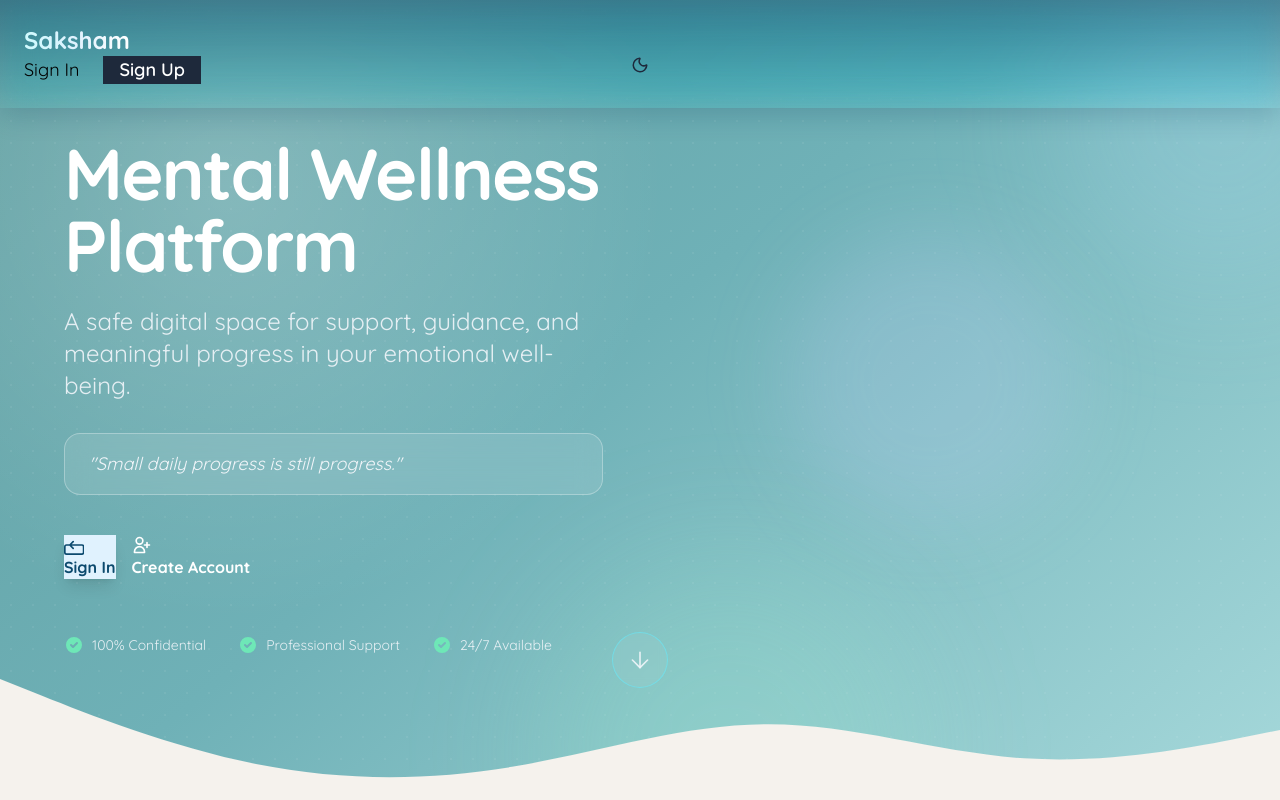
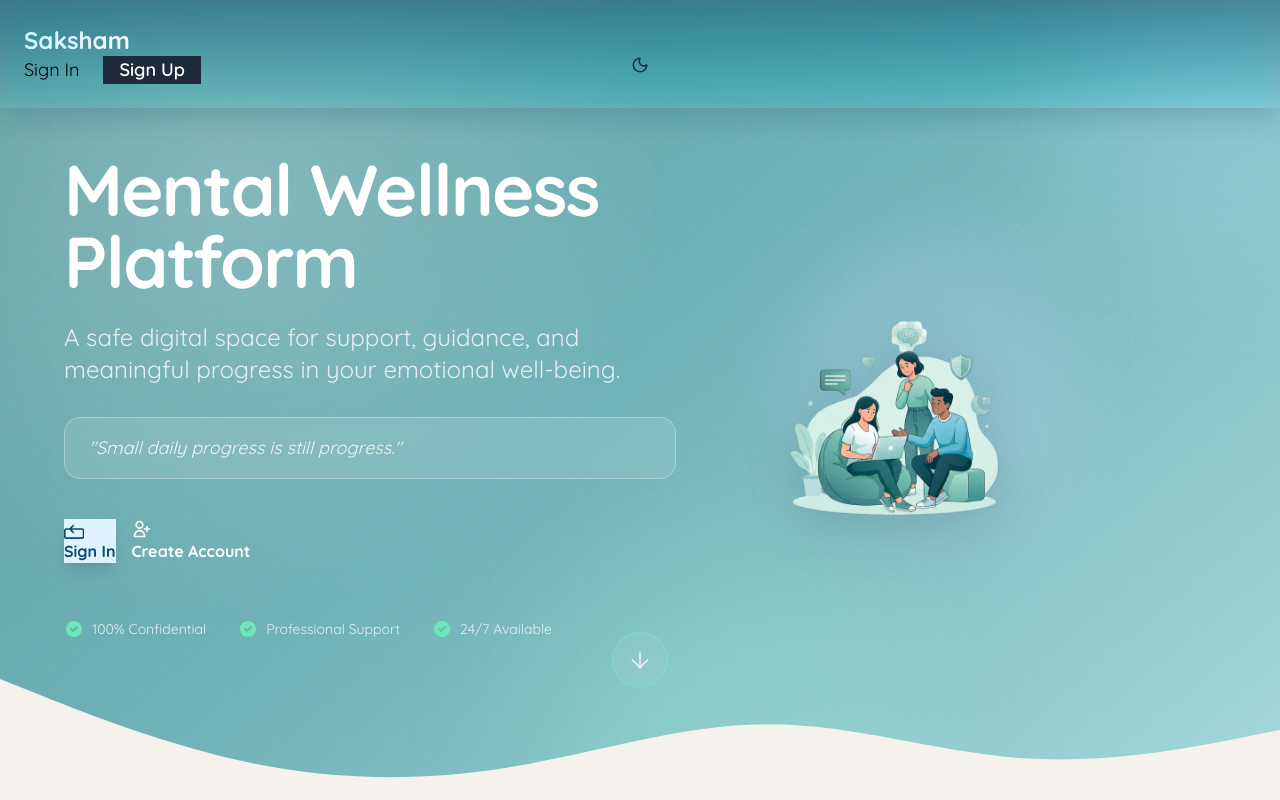
Before and after one commit to rahaneom/saksham, a React (Vite) app in the folder frontend/: page / in a window 1280 px wide. Shown: the top 800 px of the page. Built offline with nearby package versions, Linux system fonts and the light colour scheme; the HTML template or start-up script is replaced by a standard one.

Commit message:
added hero section image

```diff
--- a/frontend/src/pages/Landing.jsx
+++ b/frontend/src/pages/Landing.jsx
@@ -2,6 +2,7 @@ import { useEffect, useMemo, useState } from "react";
 import { Link } from "react-router-dom";
 import { useSelector } from "react-redux";
 import homeCircular from "../assets/continuum.svg";
+import heroSectionImage from "../assets/hero_section_image.svg";
 import skyBg from "../assets/sky.png";
 import emojiOne from "../assets/imgi_154_Frame_370079.svg";
 import emojiTwo from "../assets/imgi_157_Frame_370079__2_.svg";
@@ -121,7 +122,7 @@ function Landing() {
         <div className="absolute top-[28%] right-[16%] h-72 w-72 rounded-full bg-indigo-200/20 blur-2xl"></div>
         <div className="absolute -bottom-24 left-[42%] h-96 w-96 rounded-full bg-emerald-200/20 blur-3xl"></div>
 
-        <div className="relative z-10 w-full max-w-6xl mx-auto grid items-center gap-12 lg:grid-cols-[1fr_1.05fr]">
+        <div className="relative z-10 w-full max-w-6xl mx-auto grid items-center gap-8 lg:gap-10 lg:grid-cols-[1.1fr_0.9fr]">
           <div className="max-w-4xl lg:max-w-none">
             <h1 className="text-white text-5xl sm:text-6xl md:text-7xl font-extrabold tracking-tight leading-[1.03] mb-6 animate-slideDown">
               {user ? `Welcome, ${displayName}` : "Mental Wellness Platform"}
@@ -262,6 +263,18 @@ function Landing() {
                 <span>24/7 Available</span>
               </div>
             </div>
+          </div>
+
+          <div
+            className="relative z-10 hidden lg:flex justify-center items-center animate-slideUp"
+            style={{ animationDelay: "0.18s" }}
+          >
+            <img
+              src={heroSectionImage}
+              alt="Students discussing wellness support"
+              className="h-auto w-[92%] max-w-[430px] object-contain translate-y-2 drop-shadow-[0_14px_24px_rgba(22,56,74,0.18)]"
+              loading="eager"
+            />
           </div>
 
         </div>
```
Also changed, not shown: frontend/src/assets/hero_section_image.svg (added).
